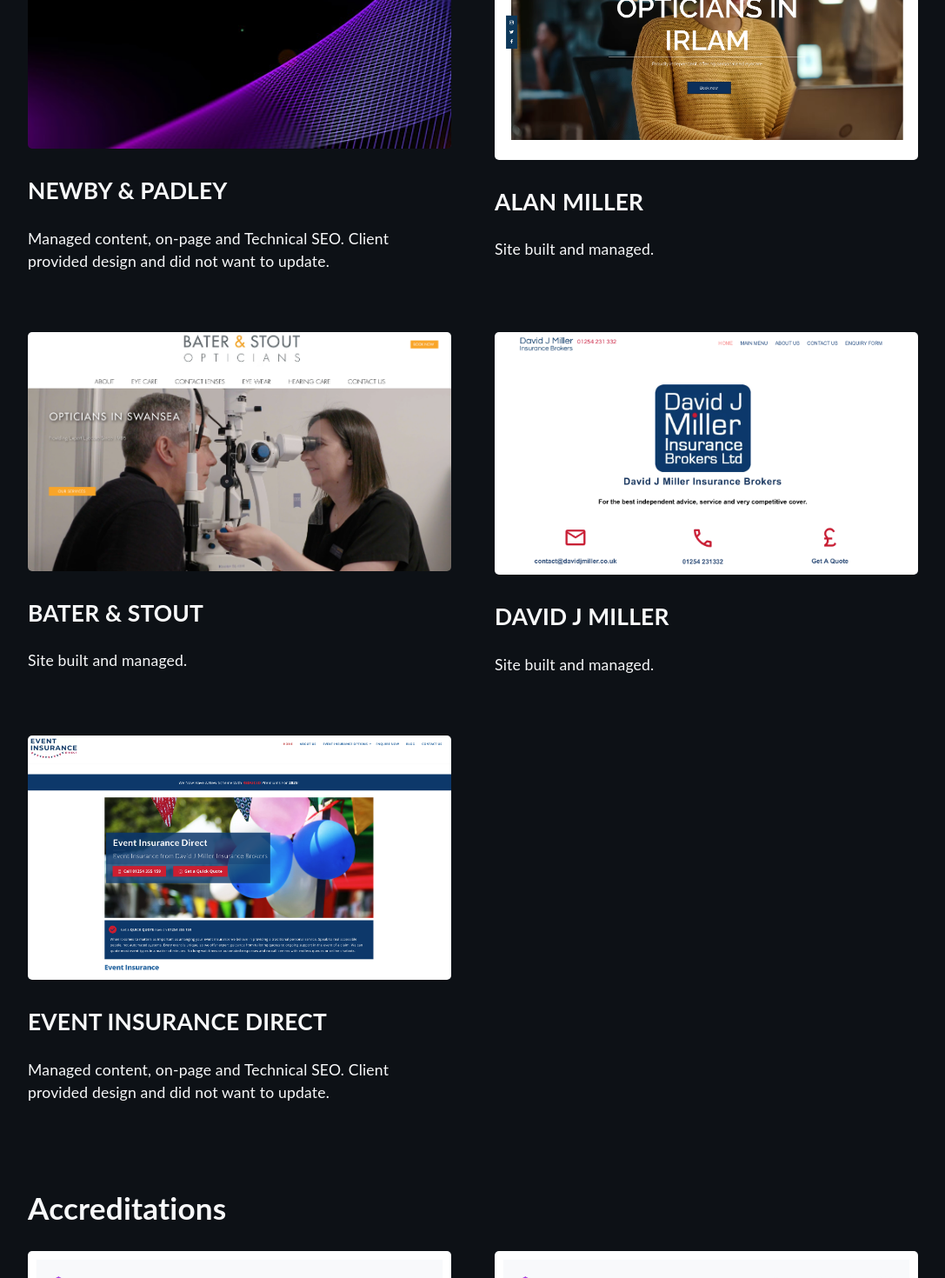
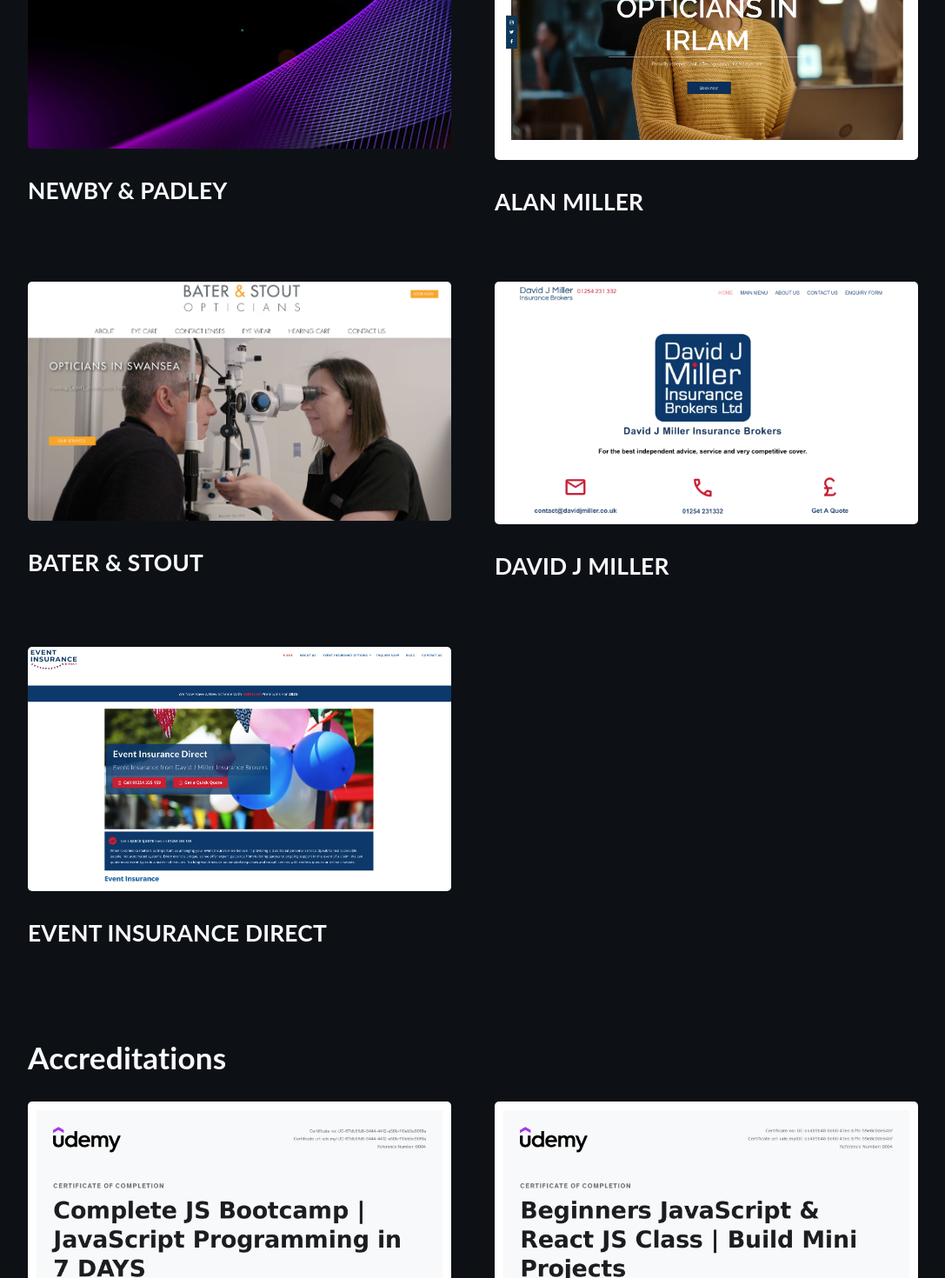
Before and after one commit to SaaniyaShafqat/portfolio, a React (Create React App) app: page / in a window 1280 px wide. Shown: the part 5135-6605 px from the top of the page at 87% size, without its empty margins (96-1183 px from the left). Built offline with nearby package versions, Linux system fonts and the light colour scheme.

Commit message:
Removed placeholder text under projects

```diff
--- a/src/components/Projects.tsx
+++ b/src/components/Projects.tsx
@@ -14,27 +14,27 @@
             <div className="project">
                 <a href="/" target="_blank" rel="noreferrer"><img src={proj01} className="zoom" alt="thumbnail" width="100%"/></a>
                 <a href="/" target="_blank" rel="noreferrer"><h2>NEWBY & PADLEY</h2></a>
-                <p>Managed content, on-page and Technical SEO. Client provided design and did not want to update.</p>
+                {/* <p>Managed content, on-page and Technical SEO. Client provided design and did not want to update.</p> */}
             </div>
             <div className="project">
                 <a href="https://www.alanmilleropticians.co.uk/" target="_blank" rel="noreferrer"><img src={proj02} className="zoom" alt="thumbnail" width="100%"/></a>
                 <a href="https://www.alanmilleropticians.co.uk/" target="_blank" rel="noreferrer"><h2>ALAN MILLER</h2></a>
-                <p>Site built and managed.</p>
+                {/* <p>Site built and managed.</p> */}
             </div>
             <div className="project">
                 <a href="https://www.baterandstoutopticians.co.uk/" target="_blank" rel="noreferrer"><img src={proj03} className="zoom" alt="thumbnail" width="100%"/></a>
                 <a href="https://www.baterandstoutopticians.co.uk/" target="_blank" rel="noreferrer"><h2>BATER & STOUT</h2></a>
-                <p>Site built and managed.</p>
+                {/* <p>Site built and managed.</p> */}
             </div>
             <div className="project">
                 <a href="https://www.davidjmiller.co.uk/" target="_blank" rel="noreferrer"><img src={proj04} className="zoom" alt="thumbnail" width="100%"/></a>
                 <a href="https://www.davidjmiller.co.uk/" target="_blank" rel="noreferrer"><h2>DAVID J MILLER</h2></a>
-                <p>Site built and managed.</p>
+                {/* <p>Site built and managed.</p> */}
             </div>
             <div className="project">
                 <a href="https://www.eventinsurancedirect.co.uk/" target="_blank" rel="noreferrer"><img src={proj05} className="zoom" alt="thumbnail" width="100%"/></a>
                 <a href="https://www.eventinsurancedirect.co.uk/" target="_blank" rel="noreferrer"><h2>EVENT INSURANCE DIRECT</h2></a>
-                <p>Managed content, on-page and Technical SEO. Client provided design and did not want to update.</p>
+                {/* <p>Managed content, on-page and Technical SEO. Client provided design and did not want to update.</p> */}
             </div>
         </div>
     </div>
```
